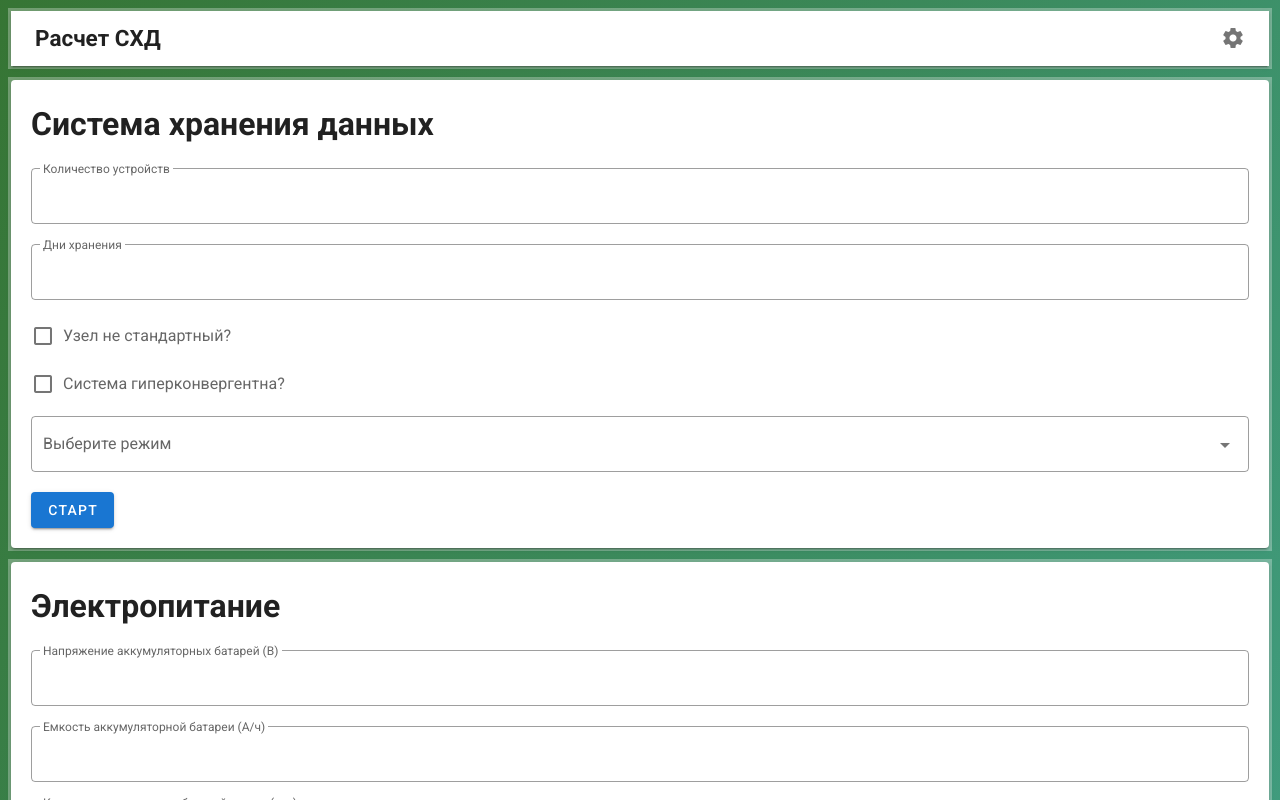
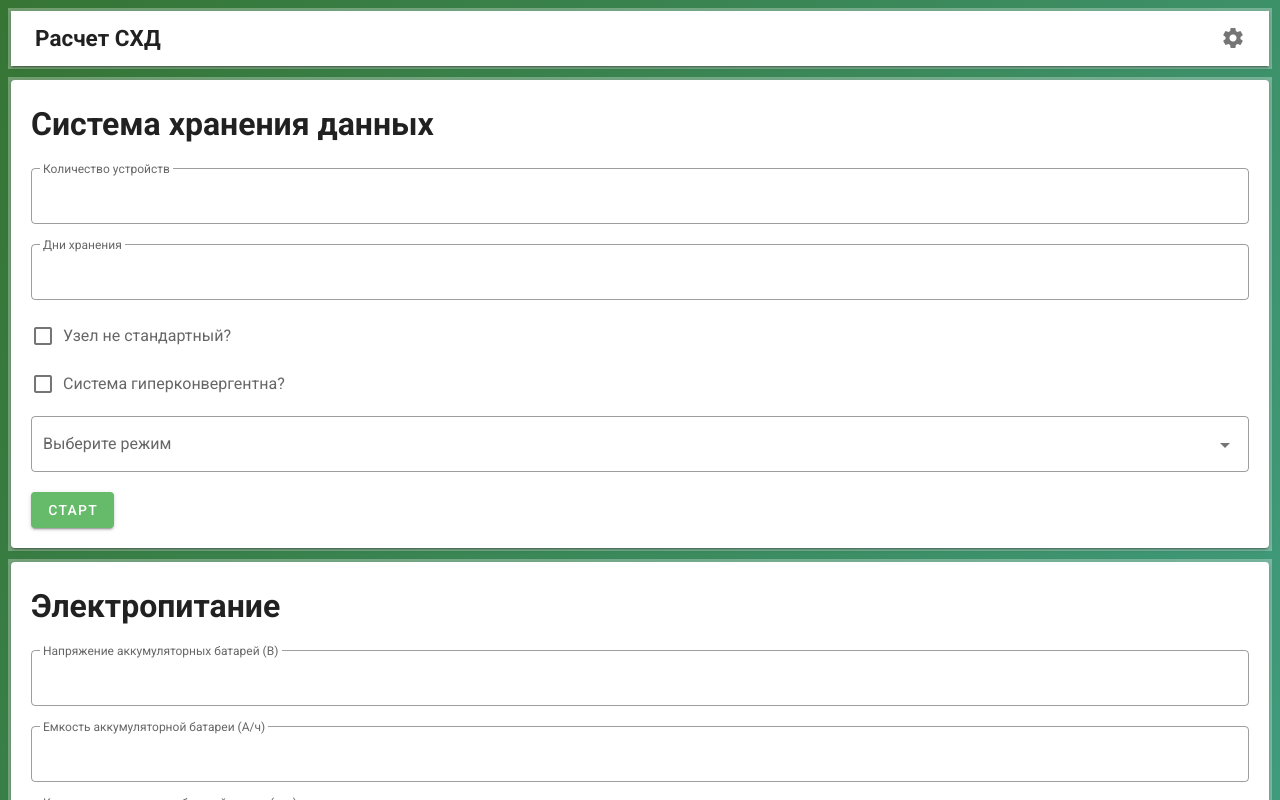
Before and after one commit to Axm749/SHD_Vue, a Vue app: page / in a window 1280 px wide. Shown: the top 800 px of the page. Built offline with nearby package versions, Linux system fonts and the light colour scheme.

Commit message:
Создано место и модуль под ВЛС

```diff
--- a/src/App.vue
+++ b/src/App.vue
@@ -98,9 +98,8 @@
           accordion
           tile
         >
-          <v-expansion-panel
-            eager
-          >
+          <!-- СХД -->
+          <v-expansion-panel eager>
             <v-expansion-panel-header>
               <h2> СХД </h2>
             </v-expansion-panel-header>
@@ -109,10 +108,10 @@
                 <shd
               />
               </div>
-
             </v-expansion-panel-content>
           </v-expansion-panel>
 
+          <!-- Электропитание -->
           <v-expansion-panel eager>
             <v-expansion-panel-header><h2>электропитание</h2></v-expansion-panel-header>
             <v-expansion-panel-content>
@@ -124,12 +123,25 @@
             </v-expansion-panel-content>
           </v-expansion-panel>
 
+          <!-- Охлаждение -->
           <v-expansion-panel eager>
             <v-expansion-panel-header><h2>охлаждение</h2></v-expansion-panel-header>
             <v-expansion-panel-content>
               <div :class="noMargins=== true ? 'module_bg mx-n2' : 'mx-n5'">
                 <cooling
                   ref="nusli"
+                />
+              </div>
+            </v-expansion-panel-content>
+          </v-expansion-panel>
+
+          <!-- ВЛС -->
+          <v-expansion-panel eager>
+            <v-expansion-panel-header><h2>ВЛС</h2></v-expansion-panel-header>
+            <v-expansion-panel-content>
+              <div :class="noMargins=== true ? 'module_bg mx-n2' : 'mx-n5'">
+                <vls
+                  ref="vls"
                 />
               </div>
             </v-expansion-panel-content>
@@ -150,6 +162,7 @@
 import power from './components/power.vue';
 import shd from './components/shd.vue';
 import cooling from './components/cooling.vue'
+import vls from './components/vls.vue'
 // import condition from './components/condition.vue'
 
 
@@ -160,6 +173,7 @@ export default {
     shd,
     power,
     cooling,
+    vls,
 
   },
 
--- a/src/components/test.vue
+++ b/src/components/test.vue
@@ -1,8 +1,6 @@
 <template>
     <div
     >
-
-
       <!-- ввод требований -->
       <v-card
         class="pa-5"
--- /dev/null
+++ b/src/components/vls.vue
@@ -0,0 +1,68 @@
+<template>
+    <div
+    >
+      <!-- ввод требований -->
+      <v-card
+        class="pa-5"
+      >
+        <h1>Воздушные линии связи</h1>
+
+        <!-- старт -->
+        <v-btn
+          @click="start"
+          color="primary"
+          class="mt-5"
+        >Старт</v-btn>
+      </v-card>
+
+
+
+
+      <!-- уведомление об ошибке -->
+      <v-snackbar
+        v-model="snackbar"
+        :timeout="timeout"
+      >
+        {{ errorText }}
+
+        <template v-slot:action="{ attrs }">
+          <v-btn
+            color="accent"
+            text
+            v-bind="attrs"
+            @click="snackbar = false"
+          >
+            OK
+          </v-btn>
+        </template>
+      </v-snackbar>
+
+    </div>
+
+
+
+
+  </template>
+
+  <script>
+  export default {
+    name: "vls_vue",
+    data() {
+      return {
+        snackbar: false,      // окошко об ошибке
+        timeout: 2500,        // время высвечивания окна об ошибке
+        errorText: 'Неверно введены данные или они отсутствуют',
+      };
+    },
+    methods: {
+
+
+      //Старт
+      start() {
+
+      },
+
+
+    },
+  };
+  </script>
--- a/src/plugins/vuetify.js
+++ b/src/plugins/vuetify.js
@@ -1,7 +1,31 @@
 import Vue from 'vue';
 import Vuetify from 'vuetify/lib/framework';
+import colors from 'vuetify/lib/util/colors'
 
 Vue.use(Vuetify);
 
 export default new Vuetify({
+    breakpoint:{
+        mobileBreakpoint: 'sm'
+    },
+    theme: {
+        themes: {
+          light: {
+            primary: colors.green.lighten1, // #E53935
+            secondary: colors.lightGreen.lighten2, // #FFCDD2
+            accent: colors.green.accent1, // #3F51B5
+            error: colors.red.darken2,
+            success: colors.lightGreen.lighten2,
+          },
+          dark:{
+            primary: colors.red.darken4, // #E53935
+            secondary: colors.red.darken1, // #FFCDD2
+            accent: colors.red.accent1, // #3F51B5
+            error: colors.grey.darken2,
+            success: colors.red.lighten2,
+            background: "#000",
+            surface: "#FF0000",
+          }
+        },
+      },
 });
```
